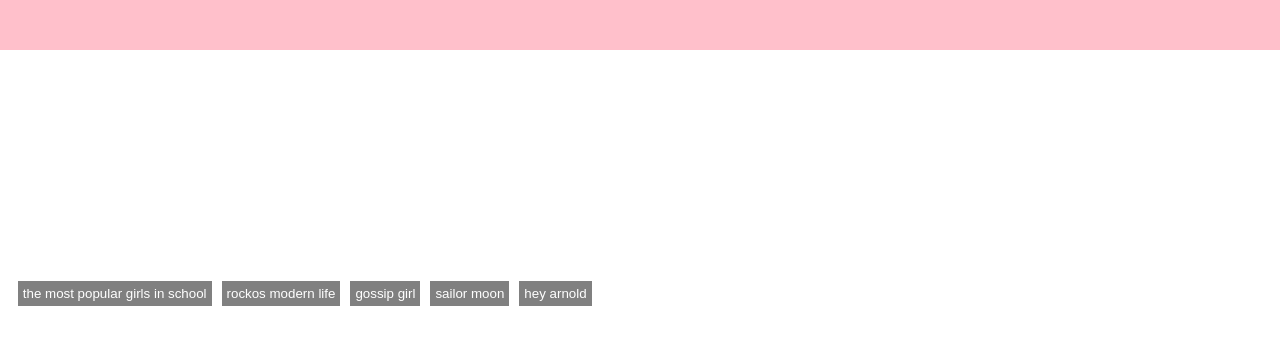
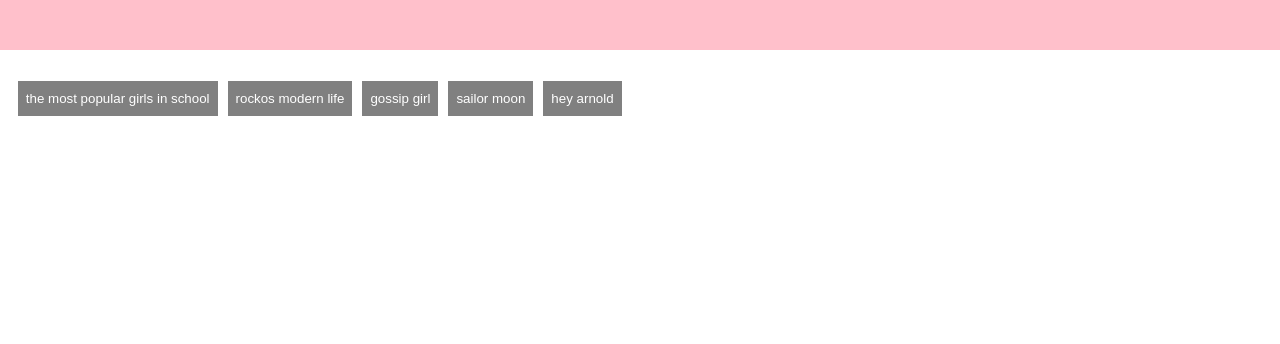
Before and after one commit to crystalodi/fun-random-gifs, a plain HTML site: page index.html in a window 1280 px wide. Drawn offline with nearby package versions, Linux system fonts and the light colour scheme.

Commit message:
Adjust button padding remove height from row show cursor on button hover

```diff
--- a/assets/css/style.css
+++ b/assets/css/style.css
@@ -26,13 +26,15 @@
 .gif-container {
     float:left;
     margin:0 auto;
-    height:200px;
     width:100%;
 }
 .gif-button {
     background-color:grey;
 	color:white;
 	border:none;
-	padding:5px;
+	padding:10px 8px 10px 8px;
 	margin:5px;
 }
+.gif-button:hover {
+    cursor:pointer;
+}
```
